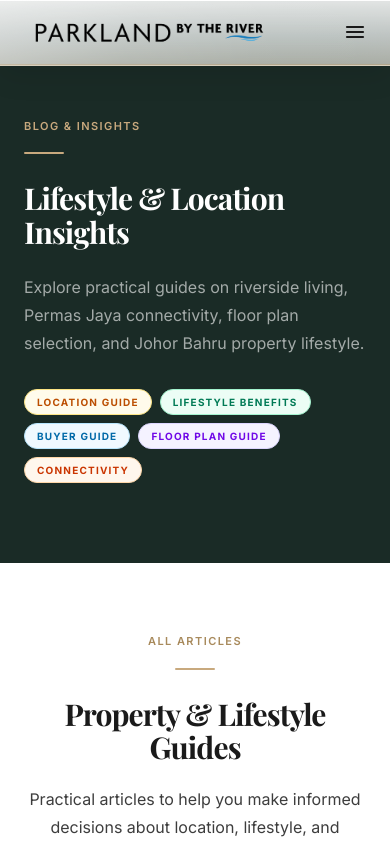
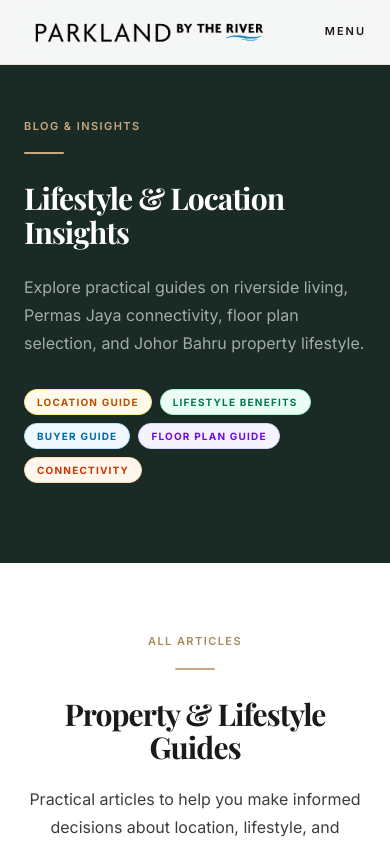
Before and after one commit to NewGenDevTeam/parkland-website, a Next.js app: page /blog in a window 390 px wide. Shown: the top 844 px of the page. Built offline with nearby package versions, Linux system fonts and the light colour scheme; a web font is replaced by a local one.

Commit message:
Update navbar design and fix mobile hero media

```diff
--- a/components/layout/Header.tsx
+++ b/components/layout/Header.tsx
@@ -14,100 +14,93 @@ const NAV_LINKS = [
   { label: 'Contact',     href: '/contact'     },
 ];
 
-/* ─── Glass styles ──────────────────────────────────────────────────────────
- * Two states: resting (any page, including home over hero video) and scrolled.
- * 3-stop gradient: white pearl → warm cream tint — gives the warm luxury feel.
- * saturate(145%) on backdrop makes content behind look vivid through the glass.
- */
-const BLUR = 'blur(22px) saturate(145%)';
-
-const glassStyle = (scrolled: boolean): React.CSSProperties => ({
-  background: scrolled
-    ? 'linear-gradient(180deg, rgba(255,255,255,0.94) 0%, rgba(255,255,255,0.82) 55%, rgba(245,240,230,0.78) 100%)'
-    : 'linear-gradient(180deg, rgba(255,255,255,0.88) 0%, rgba(255,255,255,0.72) 55%, rgba(245,240,230,0.66) 100%)',
-  backdropFilter:       BLUR,
-  WebkitBackdropFilter: BLUR,
-  borderBottom: scrolled
-    ? '1px solid rgba(190,150,90,0.34)'
-    : '1px solid rgba(190,150,90,0.28)',
-  boxShadow: scrolled
-    ? '0 14px 40px rgba(0,0,0,0.12), inset 0 1px 0 rgba(255,255,255,0.98), inset 0 -1px 0 rgba(190,150,90,0.12)'
-    : '0 10px 30px rgba(0,0,0,0.09), inset 0 1px 0 rgba(255,255,255,0.95), inset 0 -1px 0 rgba(190,150,90,0.10)',
-});
-
 export default function Header() {
-  const [scrolled, setScrolled] = useState(false);
-  const [menuOpen, setMenuOpen] = useState(false);
+  const [scrolled,  setScrolled]  = useState(false);
+  const [menuOpen,  setMenuOpen]  = useState(false);
   const pathname = usePathname();
 
+  /* Scroll detection — also runs on mount to handle mid-page refresh */
   useEffect(() => {
     const onScroll = () => setScrolled(window.scrollY > 60);
+    onScroll();
     window.addEventListener('scroll', onScroll, { passive: true });
     return () => window.removeEventListener('scroll', onScroll);
   }, []);
 
+  /* Lock body scroll while overlay is open */
+  useEffect(() => {
+    document.body.style.overflow = menuOpen ? 'hidden' : '';
+    return () => { document.body.style.overflow = ''; };
+  }, [menuOpen]);
+
   const isActive = (href: string) =>
     href === '/' ? pathname === '/' : pathname === href || pathname.startsWith(href + '/');
 
+  /* Hero is only dark on the home page — use transparent + white text there */
+  const isHome = pathname === '/';
+  /* True when the bar should show dark text / solid glass */
+  const solidBar = scrolled || !isHome;
+
   return (
+    <>
+      {/* ── Fixed header bar ─────────────────────────────────────────────── */}
       <header
         className="fixed inset-x-0 top-0 z-50 transition-all duration-500"
-      style={glassStyle(scrolled)}
+        style={{
+          background: solidBar
+            ? 'rgba(255,255,255,0.96)'
+            : 'linear-gradient(180deg, rgba(0,0,0,0.32) 0%, transparent 100%)',
+          backdropFilter:       solidBar ? 'blur(22px) saturate(140%)' : 'none',
+          WebkitBackdropFilter: solidBar ? 'blur(22px) saturate(140%)' : 'none',
+          borderBottom: solidBar ? '1px solid rgba(190,150,90,0.18)' : 'none',
+          boxShadow:    scrolled ? '0 4px 28px rgba(0,0,0,0.08)'      : 'none',
+        }}
       >
-      {/* ── Shine layer 1: top-edge gloss line */}
-      <div
-        aria-hidden="true"
-        className="absolute inset-x-0 top-0 h-px pointer-events-none"
-        style={{
-          background: 'linear-gradient(90deg, transparent 4%, rgba(255,255,255,0.98) 22%, rgba(255,255,255,0.98) 78%, transparent 96%)',
-        }}
-      />
-      {/* ── Shine layer 2: diagonal surface reflection */}
-      <div
-        aria-hidden="true"
-        className="absolute inset-0 overflow-hidden pointer-events-none"
-        style={{
-          background: 'linear-gradient(110deg, rgba(255,255,255,0.35) 0%, rgba(255,255,255,0.12) 35%, rgba(255,255,255,0.02) 68%, transparent 100%)',
-        }}
-      />
+        <div className="container-site relative flex items-center justify-between h-16 lg:h-20">
 
-      {/* ── Main bar ── */}
-      <div className="container-site relative z-10 flex items-center justify-between h-16 lg:h-20">
-
-        {/* Logo */}
+          {/* ── Logo ──────────────────────────────────────────────────────── */}
           <Link href="/" className="shrink-0">
             <Image
               src="/assets/parkland/logo/parkland-logo.webp"
               alt="Parkland By The River"
               width={160}
               height={48}
-            className="h-9 lg:h-11 w-auto"
+              className={`h-9 lg:h-11 w-auto transition-all duration-500 ${
+                !solidBar ? 'brightness-0 invert' : ''
+              }`}
               priority
             />
           </Link>
 
-        {/* Desktop nav */}
-        <nav className="hidden lg:flex items-center gap-1.5 xl:gap-2">
+          {/* ── Desktop nav ───────────────────────────────────────────────── */}
+          <nav className="hidden lg:flex items-center gap-6 xl:gap-9">
             {NAV_LINKS.map((link) => (
               <Link
                 key={link.href}
                 href={link.href}
-              className={`text-[0.8125rem] font-semibold tracking-wide
-                px-3.5 py-1.5 rounded-xl border
-                transition-all duration-200 ${
+                className={`relative text-[0.7875rem] font-medium tracking-widest uppercase
+                  group transition-colors duration-200 ${
                   isActive(link.href)
-                  /* Active — champagne gold fill */
-                  ? 'bg-[rgba(200,169,126,0.88)] border-[rgba(162,128,62,0.80)] text-[#2a1f10] shadow-[inset_0_1px_0_rgba(255,255,255,0.60),inset_0_-1px_0_rgba(120,88,22,0.20),0_3px_10px_rgba(140,95,25,0.30)]'
-                  /* Default — frosted cream frame */
-                  : 'bg-[rgba(248,244,236,0.55)] border-[rgba(190,150,90,0.30)] text-ink shadow-[inset_0_1px_0_rgba(255,255,255,0.84),inset_0_-1px_0_rgba(160,130,68,0.12),0_2px_6px_rgba(0,0,0,0.08)] hover:bg-[rgba(255,255,255,0.76)] hover:border-[rgba(190,150,90,0.55)] hover:text-gold hover:-translate-y-0.5 hover:shadow-[inset_0_1px_0_rgba(255,255,255,0.92),0_6px_16px_rgba(0,0,0,0.12)]'
+                    ? 'text-gold'
+                    : solidBar
+                      ? 'text-ink/75 hover:text-gold'
+                      : 'text-white/85 hover:text-white'
                 }`}
               >
                 {link.label}
+                {/* Underline reveal on hover / active */}
+                <span
+                  className={`absolute -bottom-1 left-0 h-px bg-gold
+                    transition-all duration-300 ease-out ${
+                    isActive(link.href) ? 'w-full' : 'w-0 group-hover:w-full'
+                  }`}
+                />
               </Link>
             ))}
           </nav>
 
-        {/* Desktop CTA */}
+          {/* ── Right cluster: CTA + Menu trigger ────────────────────────── */}
+          <div className="flex items-center gap-5">
             <Link
               href="/contact"
               className="hidden lg:inline-flex btn-base btn-primary
@@ -117,69 +110,85 @@ export default function Header() {
               Let&apos;s Talk
             </Link>
 
-        {/* Mobile hamburger */}
+            {/* "Menu" text trigger — replaces hamburger icon */}
             <button
-          aria-label="Toggle navigation menu"
+              aria-label="Open navigation menu"
               aria-expanded={menuOpen}
-          onClick={() => setMenuOpen((v) => !v)}
-          className="lg:hidden p-2 -mr-2 text-ink hover:text-gold transition-colors duration-200"
+              onClick={() => setMenuOpen(true)}
+              className={`lg:hidden text-[0.6875rem] font-semibold tracking-[0.18em] uppercase
+                transition-colors duration-200 ${
+                solidBar ? 'text-ink' : 'text-white/90'
+              }`}
             >
-          {menuOpen ? (
-            <svg width="22" height="22" viewBox="0 0 22 22" fill="none"
-              stroke="currentColor" strokeWidth="2.2" strokeLinecap="round">
-              <line x1="4"  y1="4"  x2="18" y2="18" />
-              <line x1="18" y1="4"  x2="4"  y2="18" />
-            </svg>
-          ) : (
-            <svg width="22" height="22" viewBox="0 0 22 22" fill="none"
-              stroke="currentColor" strokeWidth="2.2" strokeLinecap="round">
-              <line x1="3"  y1="6"  x2="19" y2="6"  />
-              <line x1="3"  y1="11" x2="19" y2="11" />
-              <line x1="3"  y1="16" x2="19" y2="16" />
-            </svg>
-          )}
+              Menu
+            </button>
+          </div>
+        </div>
+      </header>
+
+      {/* ── Full-screen overlay menu (mobile) ────────────────────────────── */}
+      <div
+        aria-hidden={!menuOpen}
+        className={`fixed inset-0 z-[60] lg:hidden flex flex-col
+          transition-all duration-500 ease-in-out ${
+          menuOpen
+            ? 'opacity-100 pointer-events-auto'
+            : 'opacity-0 pointer-events-none'
+        }`}
+        style={{ background: 'rgba(14,11,8,0.98)' }}
+      >
+        {/* Overlay top row: logo + Close */}
+        <div className="flex items-center justify-between h-16 px-6 shrink-0">
+          <Link href="/" onClick={() => setMenuOpen(false)} className="shrink-0">
+            <Image
+              src="/assets/parkland/logo/parkland-logo.webp"
+              alt="Parkland By The River"
+              width={160}
+              height={48}
+              className="h-9 w-auto brightness-0 invert"
+            />
+          </Link>
+          <button
+            aria-label="Close navigation menu"
+            onClick={() => setMenuOpen(false)}
+            className="text-[0.6875rem] font-semibold tracking-[0.18em] uppercase
+              text-white/60 hover:text-white transition-colors duration-200"
+          >
+            Close
           </button>
         </div>
 
-      {/* ── Mobile slide-down menu ── */}
-      <div
-        className={`lg:hidden overflow-hidden transition-all duration-300 ${
-          menuOpen ? 'max-h-112' : 'max-h-0'
-        }`}
-        style={{
-          background:           'linear-gradient(180deg, rgba(255,255,255,0.97) 0%, rgba(255,255,255,0.94) 60%, rgba(245,240,230,0.92) 100%)',
-          backdropFilter:       'blur(28px) saturate(140%)',
-          WebkitBackdropFilter: 'blur(28px) saturate(140%)',
-          borderTop:            '1px solid rgba(190,150,90,0.24)',
-          boxShadow:            '0 16px 40px rgba(0,0,0,0.10)',
-        }}
-      >
-        <nav className="container-site flex flex-col py-4">
+        {/* Thin divider */}
+        <div className="h-px bg-white/10 mx-6 shrink-0" />
+
+        {/* Nav links */}
+        <nav className="flex flex-col flex-1 justify-center px-8">
           {NAV_LINKS.map((link) => (
             <Link
               key={link.href}
               href={link.href}
               onClick={() => setMenuOpen(false)}
-              className={`text-[0.9375rem] font-semibold py-3.5 border-b border-black/[0.07]
-                transition-colors duration-200 last:border-0 ${
+              className={`text-2xl sm:text-3xl font-light tracking-wide
+                py-4 border-b border-white/[0.08] last:border-0
+                transition-all duration-200 ${
                 isActive(link.href)
                   ? 'text-gold'
-                  : 'text-ink hover:text-gold'
+                  : 'text-white/65 hover:text-white hover:pl-2'
               }`}
             >
               {link.label}
             </Link>
           ))}
+
           <Link
             href="/contact"
             onClick={() => setMenuOpen(false)}
-            className="mt-5 btn-base btn-primary text-center
-              shadow-[0_2px_14px_rgba(200,169,126,0.40)]"
+            className="mt-8 btn-base btn-primary text-center"
           >
             Let&apos;s Talk
           </Link>
         </nav>
       </div>
-    </header>
+    </>
   );
 }
```
Also changed, not shown: components/ui/HeroVideoBackground.tsx (+7 -4 lines). Lines whose indentation alone changed are shown as unchanged.
